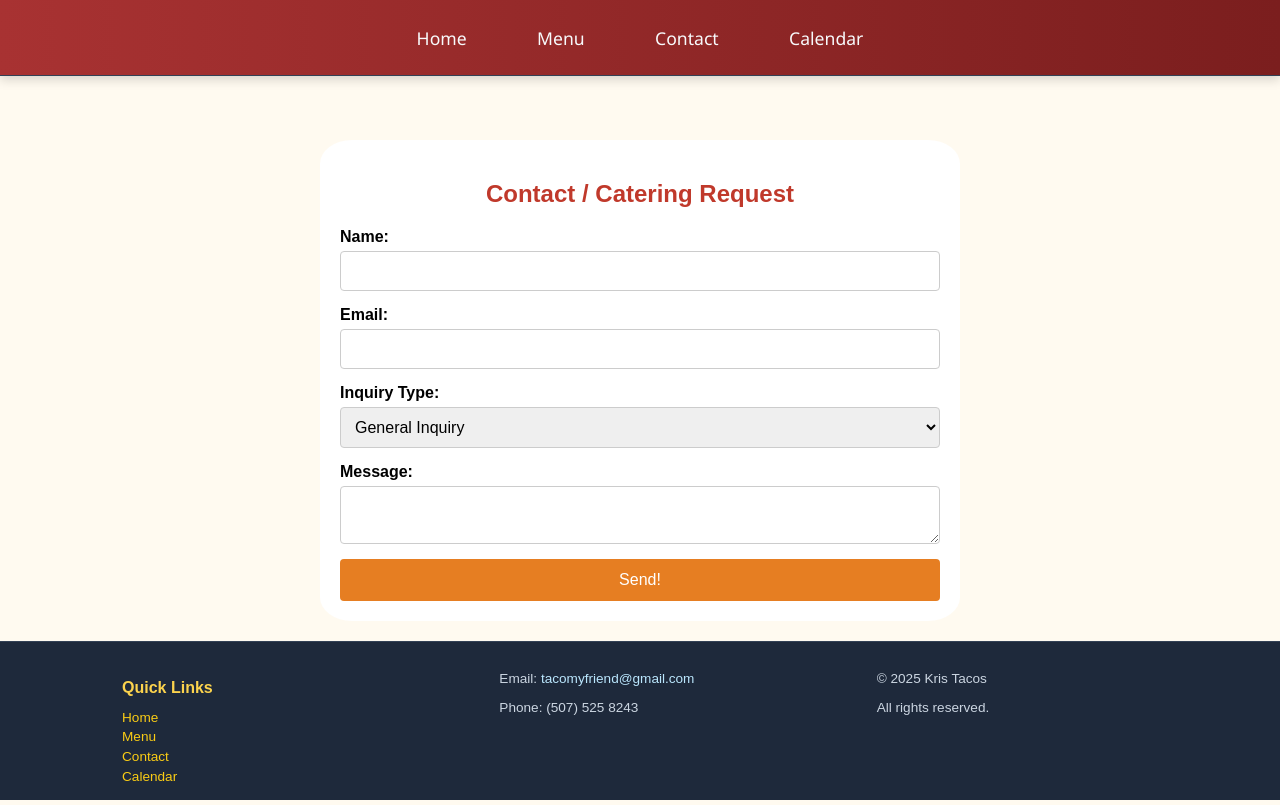
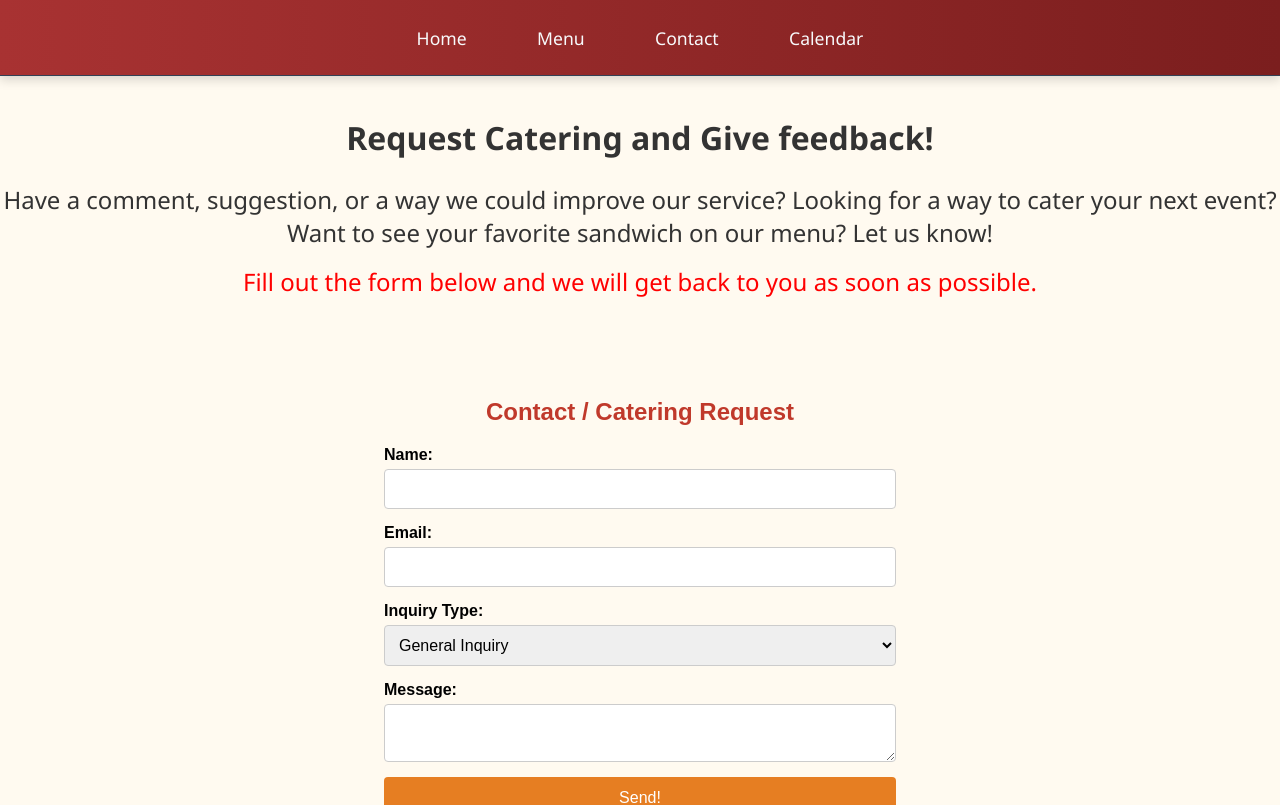
Before and after one commit to NikLopezGoes/TacoWebsite, a React (Vite) app in the folder frontend/: page /contact in a window 1280 px wide. Shown: the top 805 px of the page. Built offline with nearby package versions, Linux system fonts and the light colour scheme; no server answers.

Commit message:
updating the email, reordering menu, and changing front page content

```diff
--- a/frontend/src/css/contact.css
+++ b/frontend/src/css/contact.css
@@ -1,13 +1,14 @@
-.contact-container {
-  max-width: 600px;
-  margin: auto;
-  padding: 20px;
+.contact-container
+ {
+  display: flex;
+  flex-direction: column;
+  width: 40vw;
   font-family: Arial, sans-serif;
-  background-color: #fff;
-  border-radius: 5%;
-  margin-top: 5%;
+  border-radius: 1%;
+  padding: 1rem;
+   margin: 5% auto;
+
 }
-
 h2 {
   text-align: center;
   margin-bottom: 20px;
@@ -69,3 +70,16 @@ h2 {
     padding: 10px;
   }
 }
+.welcome-note {
+  text-align: center;
+  margin-top: 5vh;
+  font-family: 'Segoe UI', Tahoma, Geneva, Verdana, sans-serif;
+  color: #333;
+}
+.welcome-note p {
+  font-size: 1.5rem;
+} .fillOut {
+  font-size: 1.2rem;
+  margin-top: -1vh;
+  color: #ff0000;
+}
--- a/frontend/src/css/home.css
+++ b/frontend/src/css/home.css
@@ -45,6 +45,9 @@
   text-decoration: none;
   transition: background 0.3s;
 }
+.hero-button {
+  margin-right: 5vw;
+}
 
 .hero-button:hover,
 .menu-btn:hover {
@@ -59,6 +62,11 @@
   max-width: 800px;
   margin: 40px auto;
   padding: 0 20px;
+}
+.about p {
+  margin-bottom: 1rem;
+  font-size: 1.2rem;
+  color: #000000;
 }
 
 .about h2,
@@ -92,7 +100,7 @@
 
 .contact-item {
   margin: 0.5rem 0;
-  font-size: 1rem;
+  font-size: 1.2rem;
 }
 
 /* ---------------- */
--- a/frontend/src/pages/Home.jsx
+++ b/frontend/src/pages/Home.jsx
@@ -17,34 +17,31 @@ function HomePage() {
             <section className="about">
                 <h2>Our Story</h2>
                 <p>
-                    Kris' Tacos is a family-owned taco truck proudly serving Blue Earth, Minnesota and the surrounding areas.
-                    Our recipes come straight from our Mexican roots—passed down through generations and cooked with love, care, and bold flavor.
+                    Kris' Tacos is a family owned and operated food truck based in Blue Earth, Minnesota. The idea for the food truck was brought to
+                    life when we realized there was a need for authentic Mexican food in the community. The food truck has since made many appearances in the
+                    south central Minnesota area. We serve traditional Mexican dishes made with fresh ingreients and authentic recipes.
                 </p>
                 <p>
-                    From sizzling carne asada tacos to massive chicken burritos, everything is prepared with authentic ingredients
-                    and techniques that bring a true taste of Mexico to southern Minnesota.
+                    Our food is made with quality ingredients and a lot of love. We take pride in serving delicious food that brings people together. You do not want to miss
+                    anything! From our Tacos to our Tortas, we have something for everyone.
                 </p>
                 <p>
-                    Whether you're a regular or just stopping by, we welcome you like family. Come grab a bite and taste the difference.
+                    We would love to connect with the community and hear your feedback. Feel free to reach out to us through our <Link to="/contact">contact page</Link>!
+                    We also offer catering services for events of all sizes. Please checjk out our <Link to="/calendar">calendar</Link> to see where we will be next!
                 </p>
             </section>
             <section className="contact-info">
             <h2>Contact Info</h2>
             <div className="contact-item">
-                <strong>Email:</strong> <span>taco@myfriend.com</span>
+                <strong>Email:</strong> <span>tacomyfriend@gmail.com</span>
             </div>
             <div className="contact-item">
                 <strong>Phone:</strong> <span>(507) 525-8243</span>
             </div>
             </section>
-                        <section className="location-note">
-                            <p>
-                    Based in Blue Earth, MN — check our <a href="/calendar">calendar</a> to see where we’re parked next!
-                </p>
                 <p>
                     We can’t wait to serve you!
                 </p>
-            </section>
         </div>
     );
 }
--- a/frontend/src/pages/contact.jsx
+++ b/frontend/src/pages/contact.jsx
@@ -47,6 +47,19 @@ const handleSubmit = async (e) => {
 };
 
 return (
+    <>
+      <div className='welcome-note'>
+        <h1>Request Catering and Give feedback!</h1>
+        <p>
+          Have a comment, suggestion, or a way we could improve our service?
+          Looking for a way to cater your next event? Want to see your favorite
+          sandwich on our menu? Let us know!
+        </p>
+        <p className='fillOut'>
+          Fill out the form below and we will get back to you as soon as possible.
+        </p>
+      </div>
+
       <div className="contact-container">
         <h2>Contact / Catering Request</h2>
         <form ref={formRef} onSubmit={handleSubmit} className="contact-form">
@@ -80,7 +93,7 @@ const handleSubmit = async (e) => {
           <button type="submit">Send!</button>
         </form>
       </div>
+    </>
   );
 }
-
 export default ContactPage;
--- a/frontend/src/pages/menu.jsx
+++ b/frontend/src/pages/menu.jsx
@@ -3,6 +3,24 @@ import React, { useState, useEffect } from "react";
 
 function MenuPage() {
 const menuItems = [
+  {
+    name: 'Street Taco (1 count)',
+    description: 'Single taco made to order with your choice of meat and toppings as above. Great for tasting or adding to your meal.',
+    price: '$3.00',
+    image: '/images/taco.jpg',
+  },
+  {
+    name: 'Street Tacos (4 count)',
+    description: 'Four authentic tacos with your choice of meat (chicken, steak, al pastor). Chicken comes with lettuce, tomato, sour cream & cheese. Steak and al pastor come with onion & lettuce.',
+    price: '$10.00',
+    image: '/images/taco.jpg',
+  },
+  {
+    name: 'Quesabirria Tacos (3 count)',
+    description: 'Rich and cheesy beef birria tacos grilled to perfection, served with a side of warm consommé for dipping.',
+    price: '$13.00',
+    image: '/images/birria.jpeg',
+  },
   {
     name: 'Burrito',
     description: 'Packed with rice, beans, cheese, lettuce, pico de gallo, tomato, and your choice of meat: chicken, steak (+$1), or al pastor.',
@@ -10,10 +28,16 @@ const menuItems = [
     image: '/images/burrito.jpg',
   },
   {
-    name: 'Street Corn',
-    description: 'Grilled corn on the cob smothered in mayo, cotija cheese, chili powder, and lime juice. Classic Mexican elote style!',
-    price: '$5.00',
-    image: '/images/corn.jpg',
+    name: 'Quesadilla',
+    description: 'Large grilled tortilla filled with melty cheese and your choice of chicken, steak, or al pastor. Served hot and crispy.',
+    price: '$10.00',
+    image: '/images/quesadilla.jpg',
+  },
+    {
+    name: 'Torta',
+    description: 'A Mexican sandwich on fresh bread with beans, queso fresco, lettuce, mayo, mustard, jalapeños (optional), and your choice of meat.',
+    price: '$12.00',
+    image: '/images/torta.jpeg',
   },
   {
     name: 'Nachos',
@@ -22,34 +46,16 @@ const menuItems = [
     image: '/images/nachos.jpg',
   },
   {
-    name: 'Potato',
+    name: 'Spiral Potato',
     description: 'Golden fried spiral potato with the option to add ketchup and sour cream!',
     price: '$4.00',
     image: '/images/spiralpotato.png',
   },
   {
-    name: 'Quesadilla',
-    description: 'Large grilled tortilla filled with melty cheese and your choice of chicken, steak, or al pastor. Served hot and crispy.',
-    price: '$10.00',
-    image: '/images/quesadilla.jpg',
-  },
-  {
-    name: 'Street Tacos (4 count)',
-    description: 'Four authentic tacos with your choice of meat (chicken, steak, al pastor). Chicken comes with lettuce, tomato, sour cream & cheese. Steak and al pastor come with onion & lettuce.',
-    price: '$10.00',
-    image: '/images/taco.jpg',
-  },
-  {
-    name: 'Street Taco (1 count)',
-    description: 'Single taco made to order with your choice of meat and toppings as above. Great for tasting or adding to your meal.',
-    price: '$3.00',
-    image: '/images/taco.jpg',
-  },
-  {
-    name: 'Torta',
-    description: 'A Mexican sandwich on fresh bread with beans, queso fresco, lettuce, mayo, mustard, jalapeños (optional), and your choice of meat.',
-    price: '$12.00',
-    image: '/images/torta.jpeg',
+    name: 'Street Corn',
+    description: 'Grilled corn on the cob smothered in mayo, cotija cheese, chili powder, and lime juice. Classic Mexican elote style!',
+    price: '$5.00',
+    image: '/images/corn.jpg',
   },
   {
     name: 'Magonada',
@@ -63,12 +69,7 @@ const menuItems = [
     price: '$2.50',
     image: '/images/soda.jpeg',
   },
-  {
-    name: 'Quesabirria Tacos (3 count)',
-    description: 'Rich and cheesy beef birria tacos grilled to perfection, served with a side of warm consommé for dipping.',
-    price: '$13.00',
-    image: '/images/birria.jpeg',
-  },
+
 ];
 
 
```
Lines whose indentation alone changed are shown as unchanged.
